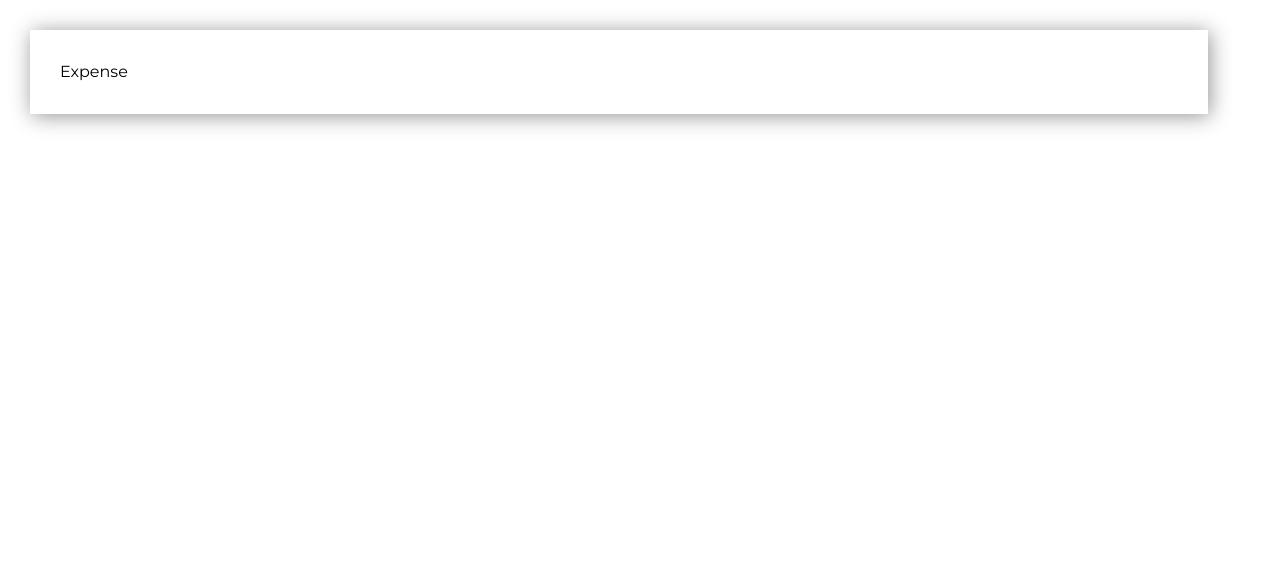
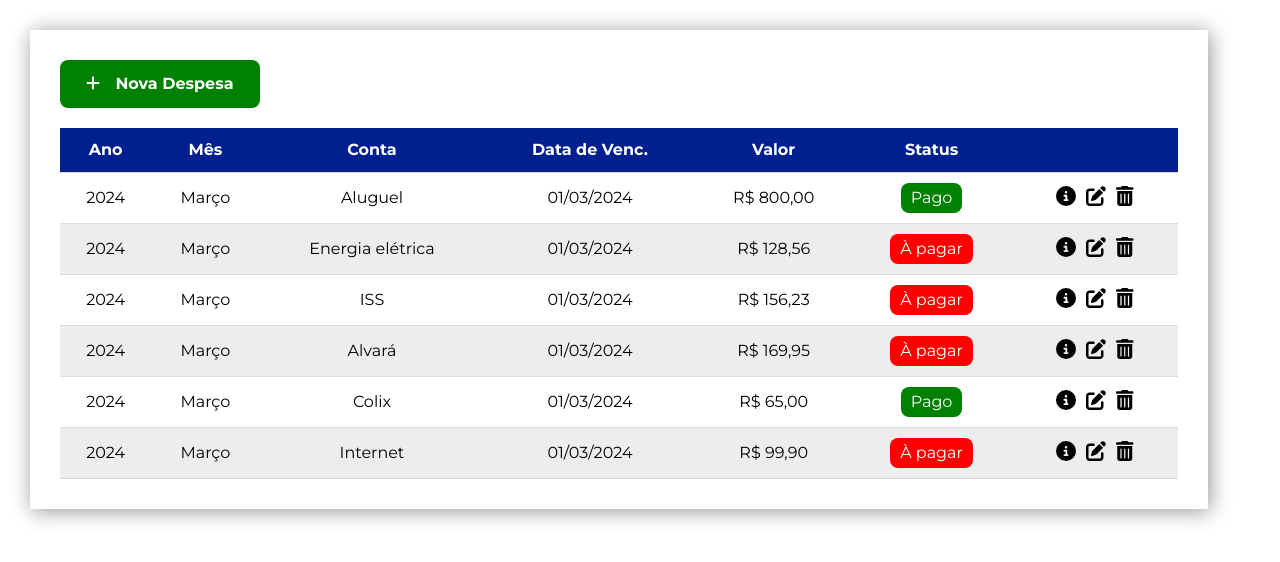
Before and after one commit to maisappreis/dental-clinic-web-system, a Next.js app in the folder frontend/: page /pages/expense in a window 1280 px wide. Shown: the top 562 px of the page. Built offline with nearby package versions, Linux system fonts and the light colour scheme.

Commit message:
feat(front): The expense table has been implemented.

```diff
--- a/frontend/src/app/components/styles/Table.module.css
+++ b/frontend/src/app/components/styles/Table.module.css
@@ -28,35 +28,24 @@
 }
 
 .icon {
+    margin: 0 5px;
+    cursor: pointer;
     font-size: 20px;
-    margin: 0 10px;
-    cursor: pointer;
 }
 
 .status {
     color: white;
     padding: 3px 10px;
     border-radius: 8px;
+    font-size: 16px;
 }
 
 .paid {
-    cursor: pointer;
-}
-
-.active {
     background-color: green;
 }
 
-.inactive {
+.pay {
     background-color: red;
-}
-
-.sent {
-    background-color: orange;
-}
-
-.icon {
-    margin: 0 5px;
 }
 
 .pagination-area {
--- a/frontend/src/app/components/table.tsx
+++ b/frontend/src/app/components/table.tsx
@@ -55,8 +55,14 @@ export default function Table({ columns, data }: TableProps) {
                           )
                         }
                       </div>
-                      : column.key === 'date' ?
+                      : column.key === 'date' || column.key === 'dueDate' ?
                       formatDate(row[column.key])
+                      : column.key === 'status' ?
+                      <button
+                        className={`${styles.status} ${row[column.key] ? styles.paid : styles.pay}`}
+                        >
+                        { row[column.key] ? "Pago" : "À pagar"}
+                      </button>
                       :row[column.key]}
                   </td>
                 ))}
--- a/frontend/src/app/pages/expense/page.tsx
+++ b/frontend/src/app/pages/expense/page.tsx
@@ -1,7 +1,46 @@
+import Table from "@/app/components/table";
+import Button from "@/app/components/button";
+
 export default function Expense() {
+
+  const handleAction: () => void = () => {
+    console.log('Action executed!');
+  };
+
+  const columns: { key: string; name: string; }[] = [
+    { key: "year", name: "Ano" },
+    { key: "month", name: "Mês" },
+    { key: "name", name: "Conta" },
+    { key: "dueDate", name: "Data de Venc."},
+    { key: "value", name: "Valor" },
+    { key: "status", name: "Status" },
+    { key: "actions", name: "" },
+  ];
+
+  const data: {
+    id: number;
+    year: number;
+    month: string;
+    name: string;
+    dueDate: string;
+    value: number;
+    status: boolean;
+    actions: string;
+  }[] = [
+    { id: 1, year: 2024, month: "Março", name: 'Aluguel', dueDate: '2024-03-01', value: 800, status: true, actions: '' },
+    { id: 3, year: 2024, month: "Março", name: 'Energia elétrica', dueDate: '2024-03-01', value: 128.56, status: false, actions: '' },
+    { id: 2, year: 2024, month: "Março", name: 'ISS', dueDate: '2024-03-01', value: 156.23, status: false, actions: '' },
+    { id: 2, year: 2024, month: "Março", name: 'Alvará', dueDate: '2024-03-01', value: 169.95, status: false, actions: '' },
+    { id: 2, year: 2024, month: "Março", name: 'Colix', dueDate: '2024-03-01', value: 65, status: true, actions: '' },
+    { id: 2, year: 2024, month: "Março", name: 'Internet', dueDate: '2024-03-01', value: 99.9, status: false, actions: '' },
+  ];
+
   return (
     <div className="content">
-      Expense
+      <Button onClick={handleAction} disabled={false} >
+        Nova Despesa
+      </Button>
+      <Table columns={columns} data={data} />
     </div>
   )
 }
```
